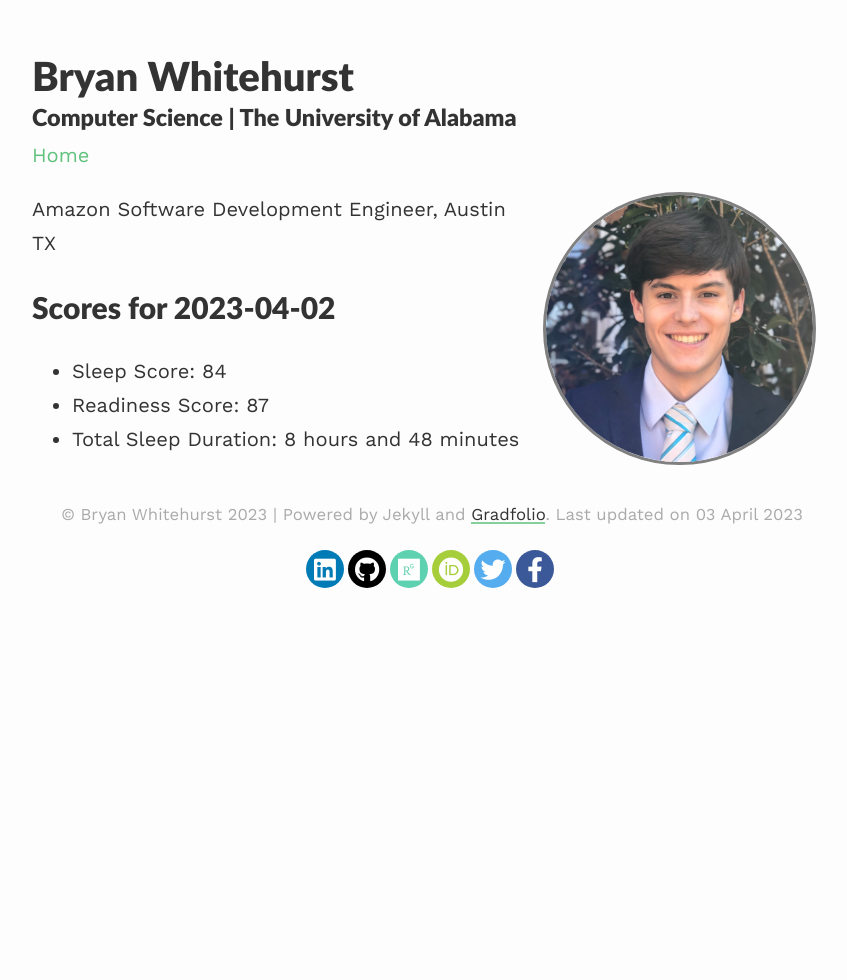
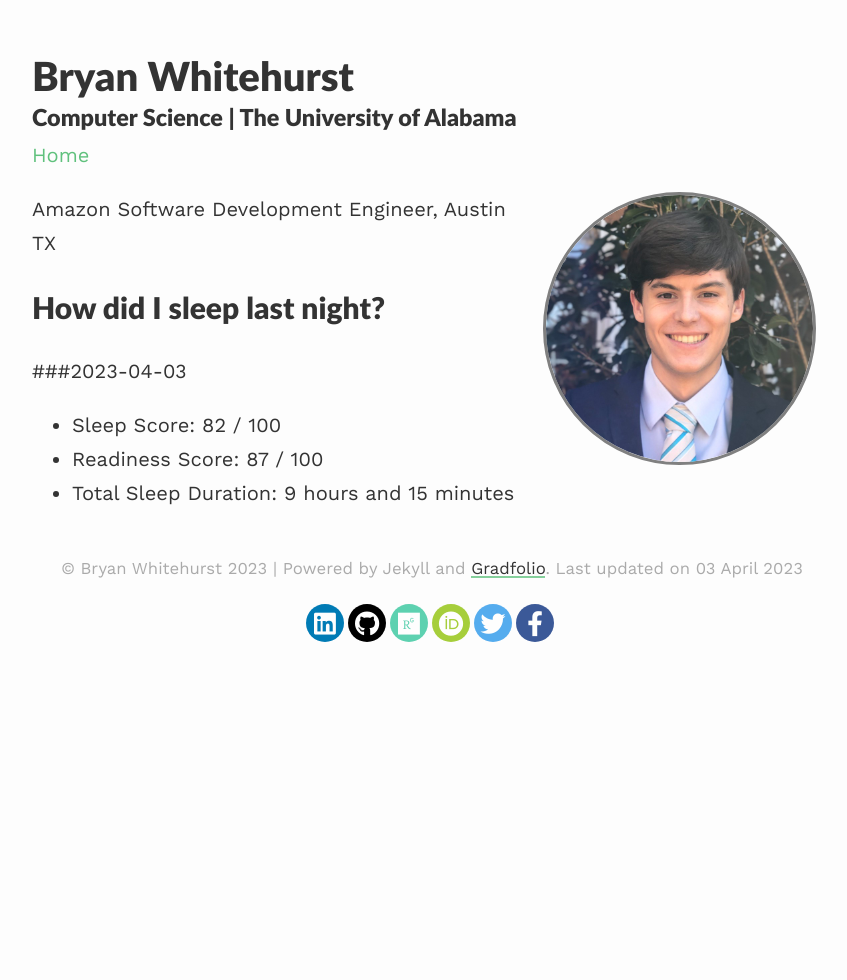
Before and after one commit to BryanWhitehurst/bryanwhitehurst.github.io, a Jekyll site: the page built from index.md, in a window 1280 px wide. Shown: the whole page, without its empty margins (208-1055 px from the left). Built offline with Jekyll 4.4.1, drawn with Linux system fonts in a browser that asks for light colours; nearby versions of some CDN libraries.

Commit message:
daily oura update

```diff
--- a/index.md
+++ b/index.md
@@ -9,7 +9,8 @@ published: true
 
 Amazon Software Development Engineer, Austin TX
 
-# Scores for 2023-04-02
-- Sleep Score: 84
-- Readiness Score: 87
-- Total Sleep Duration: 8 hours and 48 minutes
+# How did I sleep last night?
+###2023-04-03
+- Sleep Score: 82 / 100
+- Readiness Score: 87 / 100
+- Total Sleep Duration: 9 hours and 15 minutes
```
